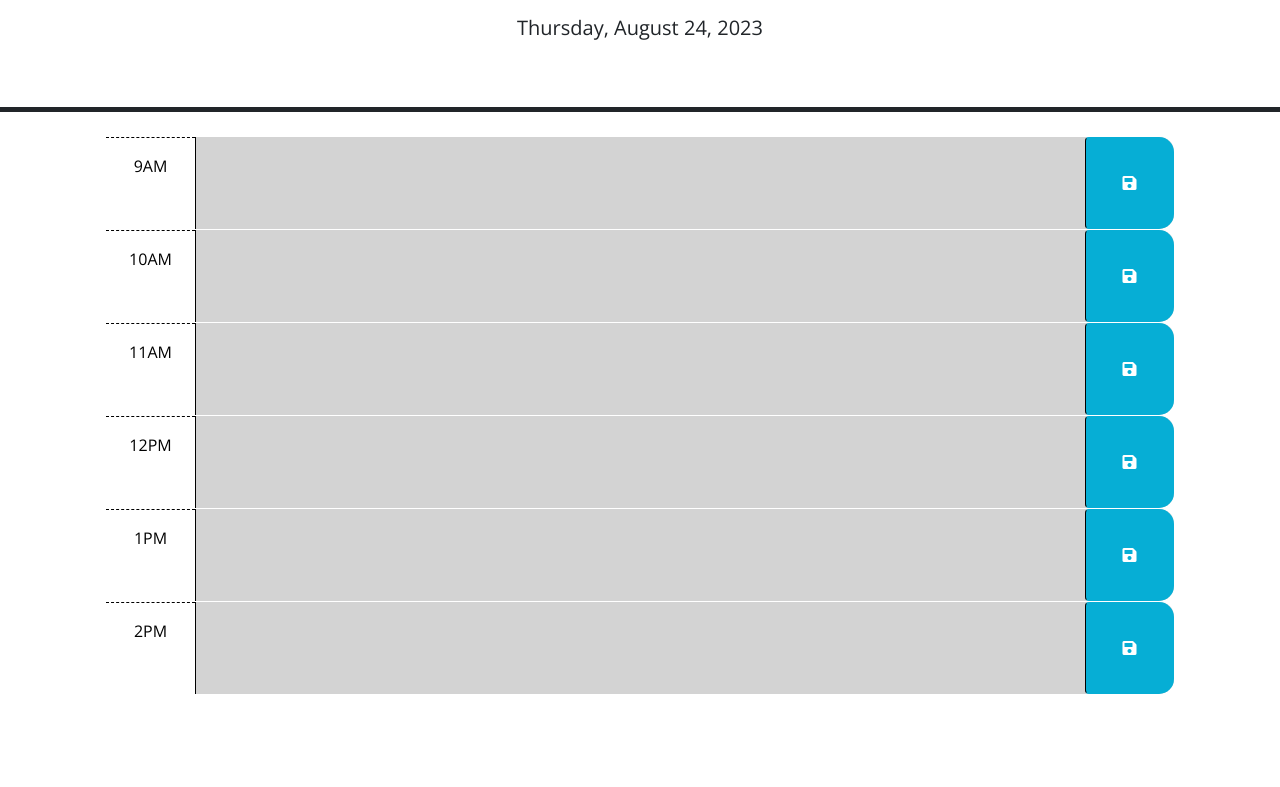
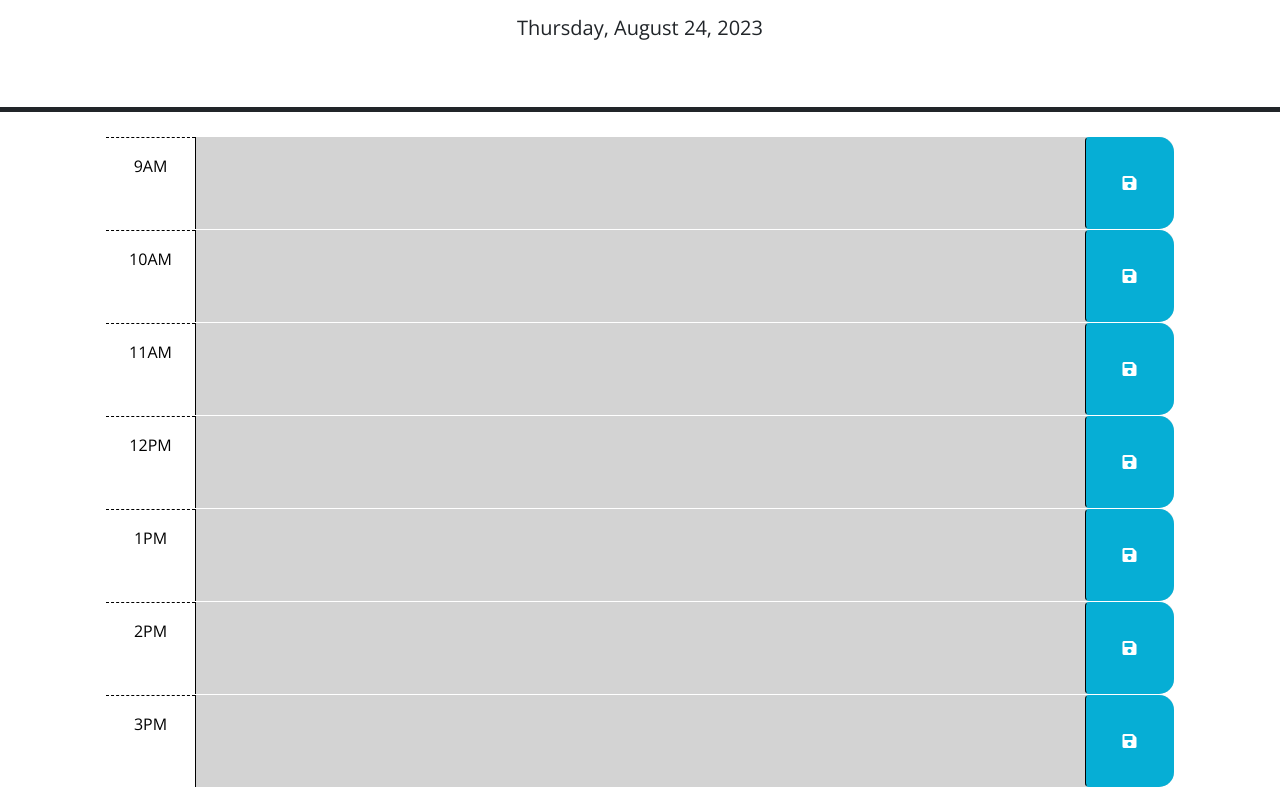
Before and after one commit to Smurk23/fifth-challenge-repo, a plain HTML site: page index.html in a window 1280 px wide. Shown: the part 166-953 px from the top of the page. Before the commit the page ends 860 px from the top, so only its background shows below. Drawn offline with nearby package versions, Linux system fonts and the light colour scheme.

Commit message:
added hour 3pm

```diff
--- a/index.html
+++ b/index.html
@@ -87,6 +87,14 @@
         </button>
       </div>
 
+      <div id="hour-15" class="row time-block">
+        <div class="col-2 col-md-1 hour text-center py-3">3PM</div>
+        <textarea class="col-8 col-md-10 description" rows="3"> </textarea>
+        <button class="btn saveBtn col-2 col-md-1" aria-label="save">
+          <i class="fas fa-save" aria-hidden="true"></i>
+        </button>
+      </div>
+
     <script src="https://code.jquery.com/jquery-3.4.1.min.js"></script>
     <script
       src="https://cdn.jsdelivr.net/npm/dayjs@1.11.3/dayjs.min.js"
--- a/script.js
+++ b/script.js
@@ -68,6 +68,7 @@ $(function () {
   $('#hour-12 .description').val(localStorage.getItem('hour-12'));
   $('#hour-13 .description').val(localStorage.getItem('hour-13'));
   $('#hour-14 .description').val(localStorage.getItem('hour-14'));
+  $('#hour-15 .description').val(localStorage.getItem('hour-15'));
 
   // TODO: Add code to display the current date in the header of the page.
 });
```
